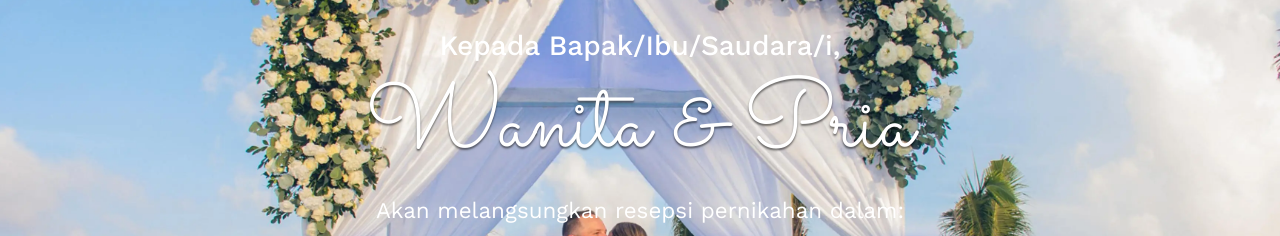
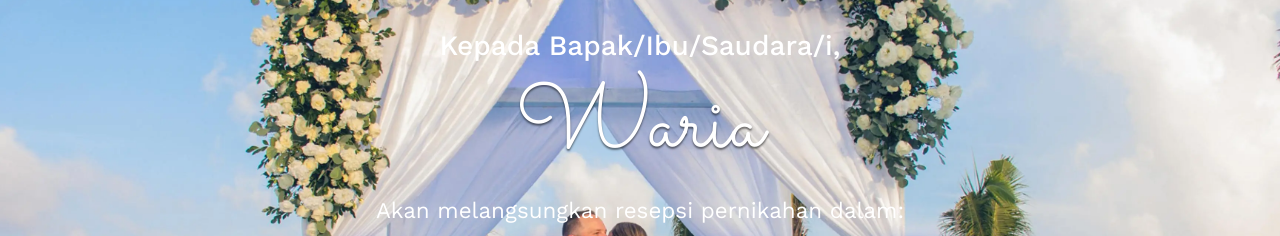
Before and after one commit to mamangiik/Wedding, a plain HTML site: page index.html in a window 1280 px wide. Shown: the part 136-372 px from the top of the page. Drawn offline with nearby package versions, Linux system fonts and the light colour scheme; some packages are replaced by stand-ins of ours; a script that the page names is missing.

Commit message:
ganti nama mempelai menjadi waria

```diff
--- a/index.html
+++ b/index.html
@@ -34,7 +34,7 @@
     >
       <main>
         <h3>Kepada <span>Bapak/Ibu/Saudara/i, </span></h3>
-        <h1>Wanita & Pria</h1>
+        <h1>Waria</h1>
         <p>Akan melangsungkan resepsi pernikahan dalam:</p>
         <div class="my-countdown simply-countdown-circle"></div>
         <a href="#home" class="btn btn-lg mt-5" onclick="enableScroll()"
```
